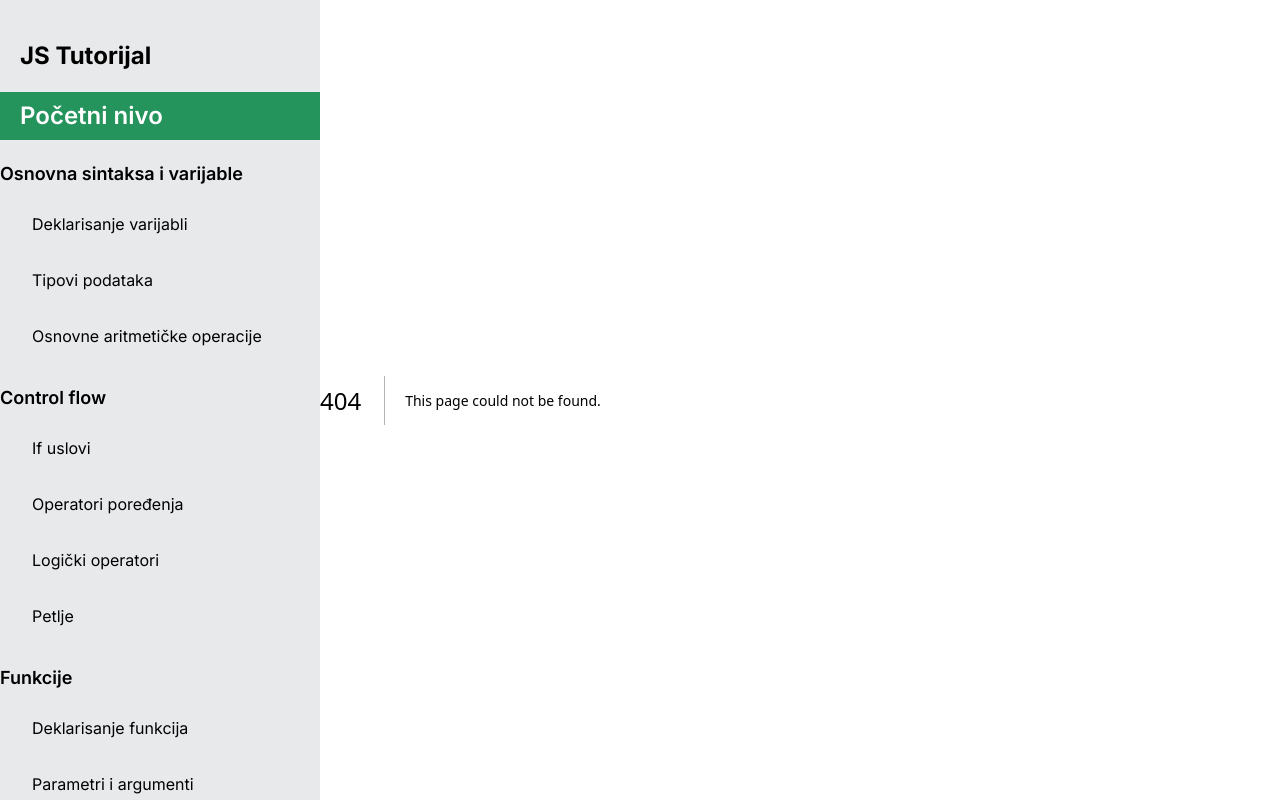
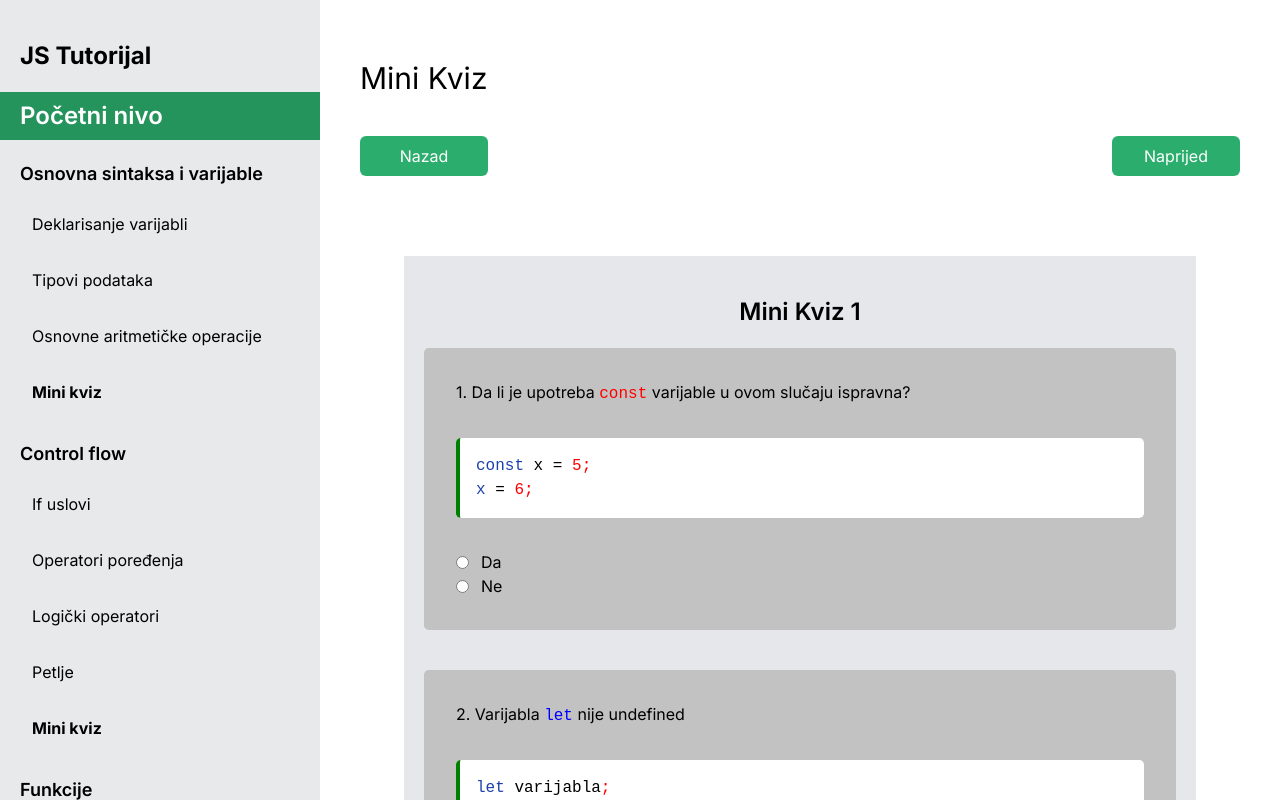
Before and after one commit to DenisKantic/graduate_project_nextJS, a Next.js app: page /kviz_jedan in a window 1280 px wide. Before the commit this address had no page. Built offline with nearby package versions, Linux system fonts and the light colour scheme.

Commit message:
quiz app made

```diff
--- a/app/Navigation/Navbar.jsx
+++ b/app/Navigation/Navbar.jsx
@@ -9,46 +9,62 @@ const Navbar = () => {
             <p className='text-2xl py-5 font-bold pl-5'>JS Tutorijal</p>
             <p className='text-2xl py-2 bg-[#24945c] text-white font-semibold w-full pl-5'>Početni nivo</p>
 
-            <p className='text-lg pt-5 pb-2 font-semibold'>Osnovna sintaksa i varijable</p>
+            <p className='text-lg pt-5 pb-2 pl-5 font-semibold'>Osnovna sintaksa i varijable</p>
             <Link id="link" href="/variables">Deklarisanje varijabli</Link>
             <Link  id="link" href="/TipoviPodataka">Tipovi podataka</Link>
             <Link  id="link" href="/operatori">Osnovne aritmetičke operacije</Link>
-            <p className='text-lg pt-5 pb-2 font-semibold'>Control flow</p>
+            <Link  id="link" className='font-bold' href="/kviz_jedan">Mini kviz</Link>
+
+            <p className='text-lg pt-5 pb-2 pl-5 font-semibold'>Control flow</p>
             <Link  id="link" href="/ifUslovi">If uslovi</Link>
             <Link  id="link" href="/">Operatori poređenja</Link>
             <Link  id="link" href="/">Logički operatori</Link>
             <Link  id="link" href="/">Petlje</Link>
-            <p className='text-lg pt-5 pb-2 font-semibold'>Funkcije</p>
+            <Link  id="link" className='font-bold' href="/operatori">Mini kviz</Link>
+
+            <p className='text-lg pt-5 pb-2  pl-5 font-semibold'>Funkcije</p>
             <Link  id="link" href="/">Deklarisanje funkcija</Link>
             <Link  id="link" href="/">Parametri i argumenti</Link>
             <Link  id="link" href="/">Return</Link>
+            <Link  id="link" className='font-bold' href="/operatori">Mini kviz</Link>
+
 
             <p className='text-2xl py-2 bg-[#24945c] text-white font-semibold w-full pl-5'>Srednji nivo</p>
-            <p className='text-lg pt-5 pb-2 font-semibold'>Nizovi</p>
+            <p className='text-lg pt-5 pb-2 font-semibold pl-5'>Nizovi</p>
             <Link  id="link" href="/">Kreiranje nizova</Link>
             <Link  id="link" href="/">Metode u nizovima</Link>
             <Link  id="link" href="/">Iteracije kroz nizove</Link>
+            <Link  id="link" className='font-bold' href="/operatori">Mini kviz</Link>
 
-            <p className='text-lg pt-5 pb-2 font-semibold'>Objekti</p>
+
+            <p className='text-lg pt-5 pb-2 font-semibold pl-5'>Objekti</p>
             <Link  id="link" href="/">Kreiranje objekata</Link>
             <Link  id="link" href="/">Pristup objektu</Link>
             <Link  id="link" href="/">Metode u objektima</Link>
+            <Link  id="link" className='font-bold' href="/operatori">Mini kviz</Link>
 
 
-            <p className='text-lg pt-5 pb-2 font-semibold'>DOM manipulacija</p>
+
+            <p className='text-lg pt-5 pb-2 font-semibold pl-5'>DOM manipulacija</p>
             <Link  id="link" href="/">Pristup HTML elementima</Link>
             <Link  id="link" href="/">Manipulisanje eventima</Link>
+            <Link  id="link" className='font-bold' href="/operatori">Mini kviz</Link>
+
 
 
             <p className='text-2xl py-2 bg-[#24945c] text-white font-semibold w-full pl-5'>Teži nivo</p>
-            <p className='text-lg pt-5 pb-2 font-semibold'>Napredne funkcije</p>
+            <p className='text-lg pt-5 pb-2 font-semibold pl-5'>Napredne funkcije</p>
             <Link  id="link" href="/">Scope funkcija</Link>
             <Link id="link"  href="/">Arrow functions</Link>
+            <Link  id="link" className='font-bold' href="/operatori">Mini kviz</Link>
 
-            <p className='text-lg pt-5 pb-2 font-semibold'>Asinhroni Javascript</p>
+
+            <p className='text-lg pt-5 pb-2 font-semibold pl-5'>Asinhroni Javascript</p>
             <Link  id="link" href="/">setTimeout i setInterval</Link>
             <Link  id="link" href="/">Promises</Link>
             <Link  id="link" href="/">Async/Await</Link>
+            <Link  id="link" className='font-bold' href="/operatori">Mini kviz</Link>
+
 
 
 
--- /dev/null
+++ b/app/kviz_jedan/page.jsx
@@ -0,0 +1,130 @@
+"use client"
+import React,{useState} from 'react'
+import Link from 'next/link'
+
+const page = () => {
+
+    const [counter,setCounter] = useState(0);
+    const [msg, setMsg] = useState("");
+    console.log(counter);
+
+    const checkResults = (counter) =>{
+        if(counter < 3){
+            setMsg("Vaš rezultat je loš, treba još vježbe.")
+        } else {
+            setMsg("Vaš rezultat je dobar, svaka čast.")
+        }
+    }
+
+  return (
+    <div className='w-full bg-white p-10 overflow-y-scroll'>
+
+    <p className='text-3xl py-5 px-0'>Mini Kviz</p>
+          <div className='w-full flex justify-between place-items-center pt-5 text-white'>
+          <Link href="/operatori" className='w-[8em] py-2 text-center rounded-md bg-[#2bad6d]
+                        hover:bg-[#54cf92]'>Nazad</Link>
+          <Link href="/ifUslovi" className='w-[8em] py-2 text-center rounded-md bg-[#2bad6d]
+          hover:bg-[#54cf92]'>Naprijed</Link>
+          </div>
+
+
+          <div className='p-5 w-[90%] mx-auto bg-gray-200 mt-20 h-auto'>
+                <p className='text-center text-2xl py-5 font-semibold'>Mini Kviz 1</p>
+                <div id='exampleContainer'>
+                <p>1. Da li je upotreba <span>const</span> varijable u ovom slučaju ispravna?</p>
+
+                    <div id='example' className='flex flex-col'>
+                         <p><span className='text-blue-800'>const</span> x = <span>5;</span></p>
+                        <p><span className='text-blue-800'>x</span> = <span>6;</span></p>
+                     </div>
+
+                    <label className='flex items-center'>
+                    <input type="radio" name='option' />
+                    <p className='pl-3'>Da</p> <br />
+                    </label>
+                    <label className='flex items-center'>
+                    <input type="radio" name='option' onClick={()=>setCounter(counter + 1)} />
+                    <p className='pl-3'>Ne</p> <br />
+                    </label>
+                </div>
+
+
+                <div id='exampleContainer' className='mt-10'>
+                <p>2. Varijabla <span id="blue">let</span> nije undefined</p>
+
+                    <div id='example' className='flex flex-col'>
+                         <p><span className='text-blue-800'>let</span> varijabla<span>;</span></p>
+                     </div>
+
+                    <label className='flex items-center'>
+                    <input type="radio" name='option1' />
+                    <p className='pl-3'>Tačno</p> <br />
+                    </label>
+                    <label className='flex items-center'>
+                    <input type="radio" name='option1' onClick={()=>setCounter(counter + 1)} />
+                    <p className='pl-3' >Netačno</p> <br />
+                    </label>
+                </div>
+
+
+                <div id="exampleContainer" className='mt-10'>
+                <p>3.  Da li će ukupna suma biti <span id="blue">8?</span></p>
+                <div id="example">
+                    <p><span id="blue">let</span> x = <span>5</span></p>
+                    <p><span id="blue">let</span> y = <span>2</span></p>
+                    <span id="blue">y++;</span>
+                    <p><span id="blue">let z = x + y;</span></p>
+                </div>
+
+                <label className='flex items-center'>
+                    <input type="radio" name='option2' onClick={()=>setCounter(counter + 1)} />
+                    <p className='pl-3'>Da</p> <br />
+                    </label>
+                    <label className='flex items-center'>
+                    <input type="radio" name='option2' />
+                    <p className='pl-3'>Ne</p> <br />
+                    </label>
+            </div>
+
+
+            <div id="exampleContainer" className='mt-10'>
+                <p>4.  Da li je sljedeća tvrdnja tačna?</p>
+                <p className='text-xl py-2 font-semibold'>U JavaScriptu, "null" je posebna vrijednost koja se koristi kada želimo eksplicitno označiti da varijabla nema vrijednost ili da je prazna. </p>
+
+                <label className='flex items-center'>
+                    <input type="radio" name='option3' onClick={()=>setCounter(counter + 1)} />
+                    <p className='pl-3'>Tačno</p> <br />
+                    </label>
+                    <label className='flex items-center'>
+                    <input type="radio" name='option3' />
+                    <p className='pl-3'>Netačno</p> <br />
+                    </label>
+            </div>
+
+            <div id="exampleContainer" className='mt-10'>
+                <p>5.  Varijabla  <span id="blue">x</span> je tip podatka <span>String</span></p>
+                <div id="example">
+                    <p><span id="blue">let</span> x = <span>true;</span></p>
+                </div>
+
+                <label className='flex items-center'>
+                    <input type="radio" name='option4' />
+                    <p className='pl-3'>Da</p> <br />
+                    </label>
+                    <label className='flex items-center'>
+                    <input type="radio" name='option4' onClick={()=>setCounter(counter + 1)} />
+                    <p className='pl-3'>Ne</p> <br />
+                    </label>
+            </div>
+
+            <button onClick={()=>checkResults(counter)} className='w-[10em] py-2 text-center rounded-md bg-[#2bad6d] mt-5 text-white
+          hover:bg-[#54cf92]'>Provjeri rezultat</button>
+
+            <p className='font-semibold py-2'>{msg}</p>
+          </div>
+
+          </div>
+  )
+}
+
+export default page
--- a/app/page.js
+++ b/app/page.js
@@ -1,8 +1,20 @@
 
 export default function Home() {
   return (
-    <div>
-      <h1>Welcome</h1>
+    <div className="w-full bg-gray-200 flex justify-center items-center flex-col">
+      <div id="note">
+      <h1 className="text-2xl">Dobrodošli u interaktivnu web aplikaciju za učenje osnova programiranja u Javascript jeziku.</h1>
+      <p>Sa lijeve strane, imate navigacijsku traku, preko koje možete pristupiti lekcijama, sukladno sa vašim nivoom znanja.</p>
+
+      <br />
+
+      <p>U svakoj lekciji, imate objašnjenje za svaki koncept, kao i primjere. Također imate i dugme, kojeg vas vodi
+        u novi tab u vašem browseru, gdje vam otvara javascript code editor u kojem možete probati svoj kod.
+      </p>
+
+      <br /> <br />
+      <p>Sretno učenje!</p>
+      </div>
    </div>
   )
 }
```
